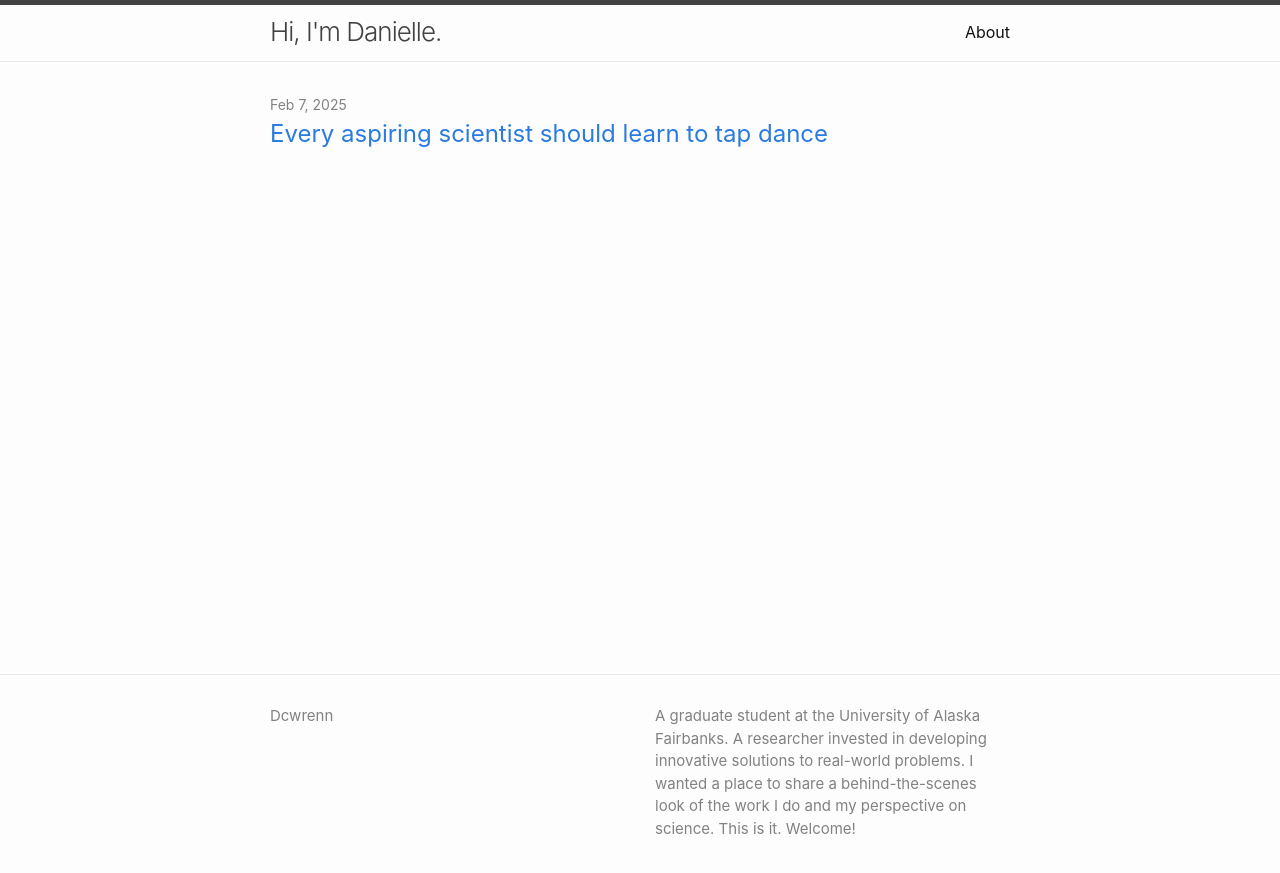
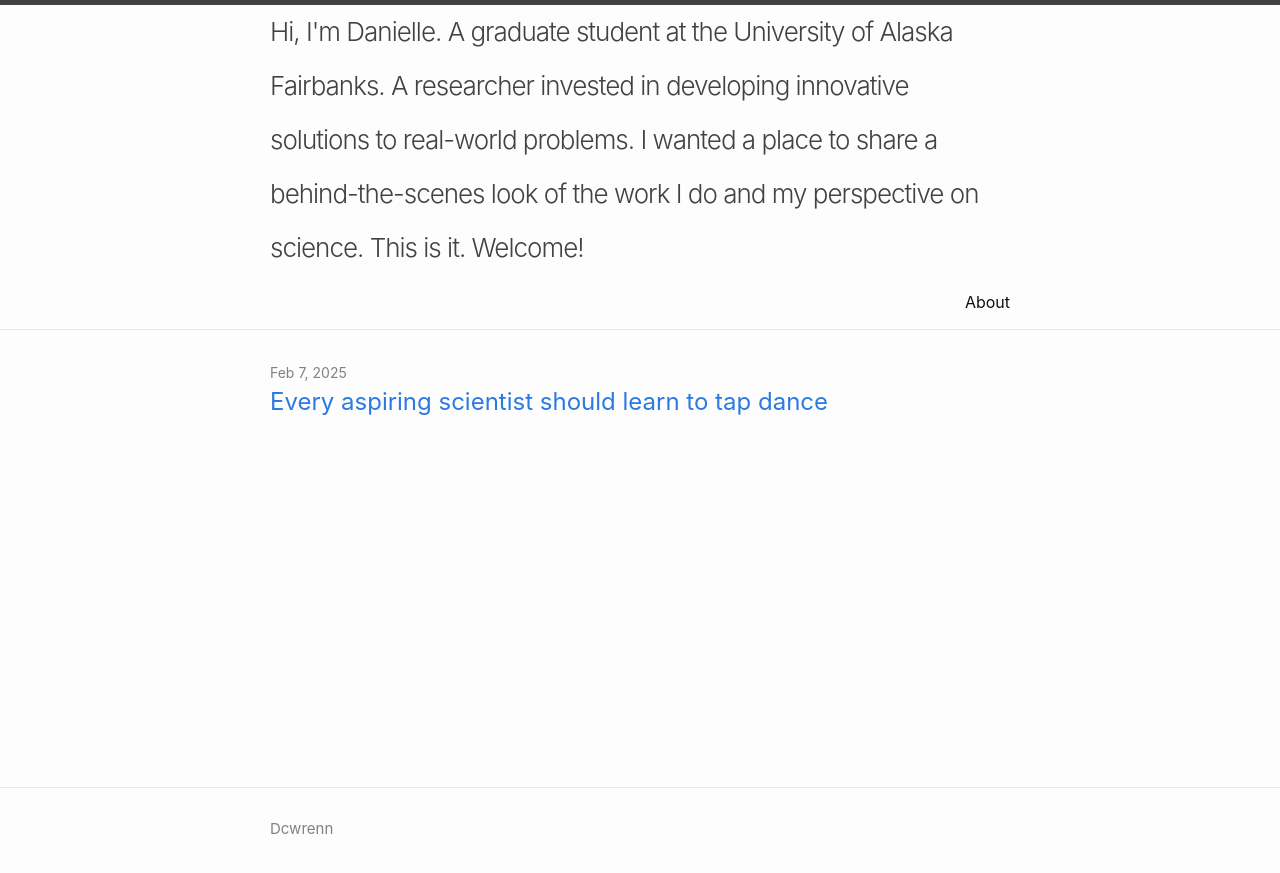
Before and after one commit to Dcwrenn/Dcwrenn.github.io, a Jekyll site: the page built from index.md, in a window 1280 px wide. Shown: the top 873 px of the page. Built offline with Jekyll 4.4.1, drawn with Linux system fonts in a browser that asks for light colours; part of the change alters nothing that is shown.

```diff
--- a/_config.yml
+++ b/_config.yml
@@ -1,14 +1,14 @@
-title: Hi, I'm Danielle.
+title: Hi, I'm Danielle. A graduate student at the University of Alaska Fairbanks.
+  A researcher invested in developing innovative solutions to real-world problems.
+  I wanted a place to share a behind-the-scenes look of the work I do
+  and my perspective on science. This is it. Welcome!
 author:
   name: Dcwrenn
 
 # The `>` after `description:` means to ignore line-breaks until next key.
 # If you want to omit the line-break after the end of text, use `>-` instead.
-description: >
-  A graduate student at the University of Alaska Fairbanks.
-  A researcher invested in developing innovative solutions to real-world problems.
-  I wanted a place to share a behind-the-scenes look of the work I do
-  and my perspective on science. This is it. Welcome!
+#description: >
+
 
 # Build settings
 
```
